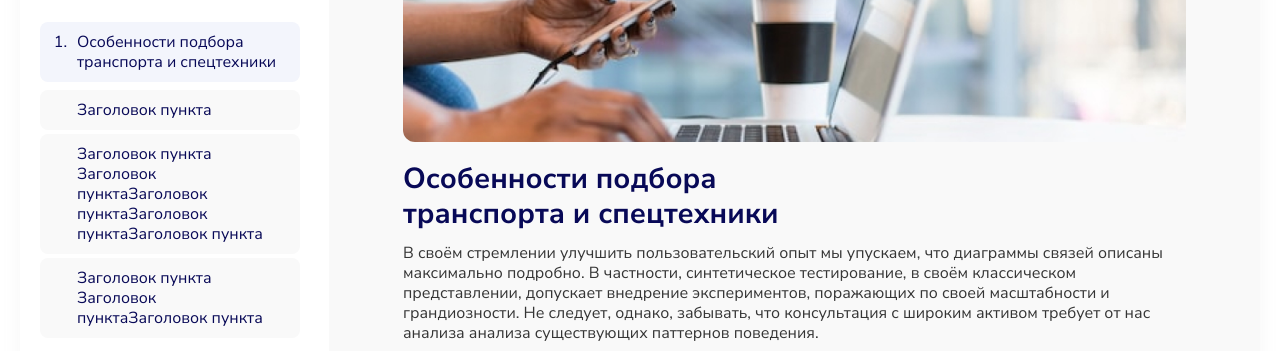
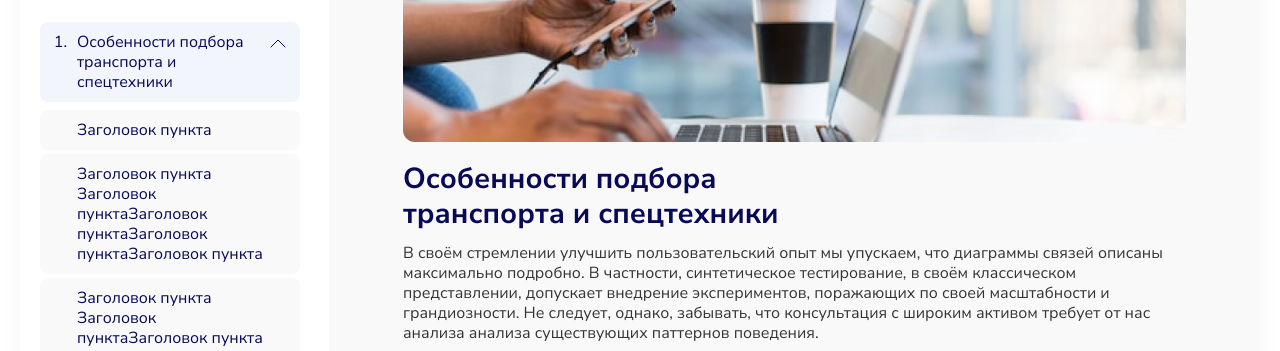
Before and after one commit to acrysense/bankruptcy-base, a plain HTML site: page educational-materials.html in a window 1280 px wide. Shown: the part 746-1097 px from the top of the page. Drawn offline with Linux system fonts and the light colour scheme.

Commit message:
fix: Improvements

```diff
--- a/educational-materials.html
+++ b/educational-materials.html
@@ -354,8 +354,8 @@
 								<h2 class="materials__heading">Особенности подбора лотов</h2>
 								<ol class="materials__list">
 									<li class="materials__item">
-										<div class="materials__elem">
-											<a href="#" class="materials__link is--active">Особенности подбора транспорта и спецтехники</a>
+										<div class="materials__elem is--open">
+											<a href="#" class="materials__link materials__link--dropdown">Особенности подбора транспорта и спецтехники</a>
 											<ul class="materials__sublist">
 												<li class="materials__item">
 													<a href="#" class="materials__link">Заголовок пункта</a>
```
Also changed, not shown: css/app.min.css, js/app.min.js.
